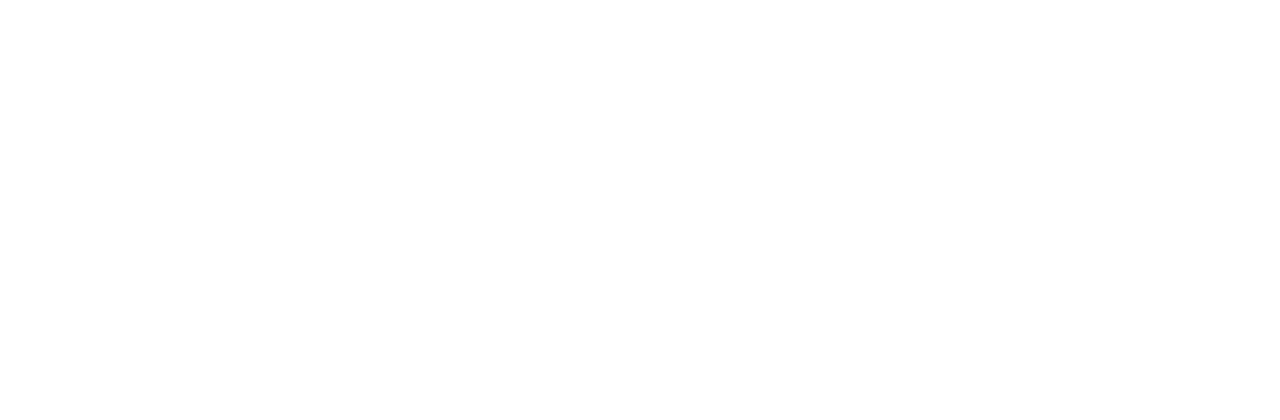
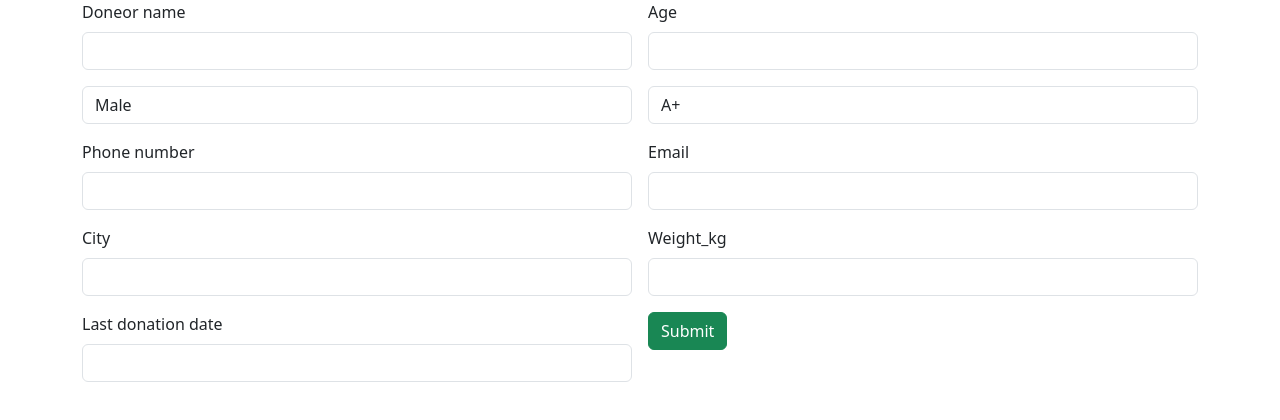
Before and after one commit to aryapradeep1/Blood-bank, a React (Vite) app: page / in a window 1280 px wide. Shown: the top 420 px of the page. Built offline with nearby package versions, Linux system fonts and the light colour scheme.

Commit message:
add complete

```diff
--- a/src/App.jsx
+++ b/src/App.jsx
@@ -3,13 +3,14 @@
 import viteLogo from './assets/vite.svg'
 import heroImg from './assets/hero.png'
 import './App.css'
+import AddBllod from './components/AddBllod'
 
 function App() {
   const [count, setCount] = useState(0)
 
   return (
     <>
-
+     <AddBllod/>
     </>
   )
 }
--- /dev/null
+++ b/src/components/AddBllod.jsx
@@ -0,0 +1,103 @@
+import React from 'react'
+
+const AddBllod = () => {
+  return (
+    <div>
+        <div className="container">
+            <div className="row">
+                <div className="col col-12 col-sm-12 col-md-12 col-lg-12 col-xl-12 col-xxl-12">
+                    <div className="row g-3">
+                        <div className="col col-12 col-sm-12 col-md-6 col-lg-6 col-xl-6 col-xxl-6">
+
+                                <label htmlFor="" className="form-label">Doneor name</label>
+                                <input type="text" className="form-control" />
+
+                        </div>
+                        <div className="col col-12 col-sm-12 col-md-6 col-lg-6 col-xl-6 col-xxl-6">
+
+                               <label htmlFor="" className="form-label">Age</label>
+                                <input type="text" className="form-control" />
+
+
+                        </div>
+                         <div className="col col-12 col-sm-12 col-md-6 col-lg-6 col-xl-6 col-xxl-6">
+                                <select name="" id="" className="form-control">
+                                    <option className="options">Male</option>
+                                    <option className="options">Female</option>
+                                    <option className="options">Other</option>
+                                </select></div>
+
+
+
+                        <div className="col col-12 col-sm-12 col-md-6 col-lg-6 col-xl-6 col-xxl-6">
+
+
+
+                              <select name="" id="" className="form-control">
+                                <option className="options">A+</option>
+                                <option className="options">A-
+                                </option>
+                                <option className="options">B+</option>
+                                <option className="options">B-</option>
+                                <option className="options">AB+</option>
+                                <option className="options">AB-</option>
+                                <option className="options">O+</option>
+                                <option className="options">O-</option>
+                              </select>
+
+
+                        </div>
+                        <div className="col col-12 col-sm-12 col-md-6 col-lg-6 col-xl-6 col-xxl-6">
+
+
+                              <label htmlFor="" className="form-label">Phone number</label>
+                                <input type="text" className="form-control" />
+
+
+                        </div>
+                        <div className="col col-12 col-sm-12 col-md-6 col-lg-6 col-xl-6 col-xxl-6">
+
+
+
+                                          <label htmlFor="" className="form-label">Email</label>
+                                <input type="text" className="form-control" />
+
+
+                        </div>
+                        <div className="col col-12 col-sm-12 col-md-6 col-lg-6 col-xl-6 col-xxl-6">
+
+                                  <label htmlFor="" className="form-label">City</label>
+                                <input type="text" className="form-control" />
+
+
+                        </div>
+                        <div className="col col-12 col-sm-12 col-md-6 col-lg-6 col-xl-6 col-xxl-6">
+
+
+                          <label htmlFor="" className="form-label">Weight_kg</label>
+                                <input type="text" className="form-control" />
+
+
+                        </div>
+                        <div className="col col-12 col-sm-12 col-md-6 col-lg-6 col-xl-6 col-xxl-6">
+
+                              <label htmlFor="" className="form-label">Last donation date</label>
+                                <input type="text" className="form-control" />
+
+                        </div>
+                        <div className="col col-12 col-sm-12 col-md-6 col-lg-6 col-xl-6 col-xxl-6">
+
+
+                            <button className="btn btn-success">Submit</button>
+
+                        </div>
+
+                    </div>
+                </div>
+            </div>
+        </div>
+    </div>
+  )
+}
+
+export default AddBllod
```
